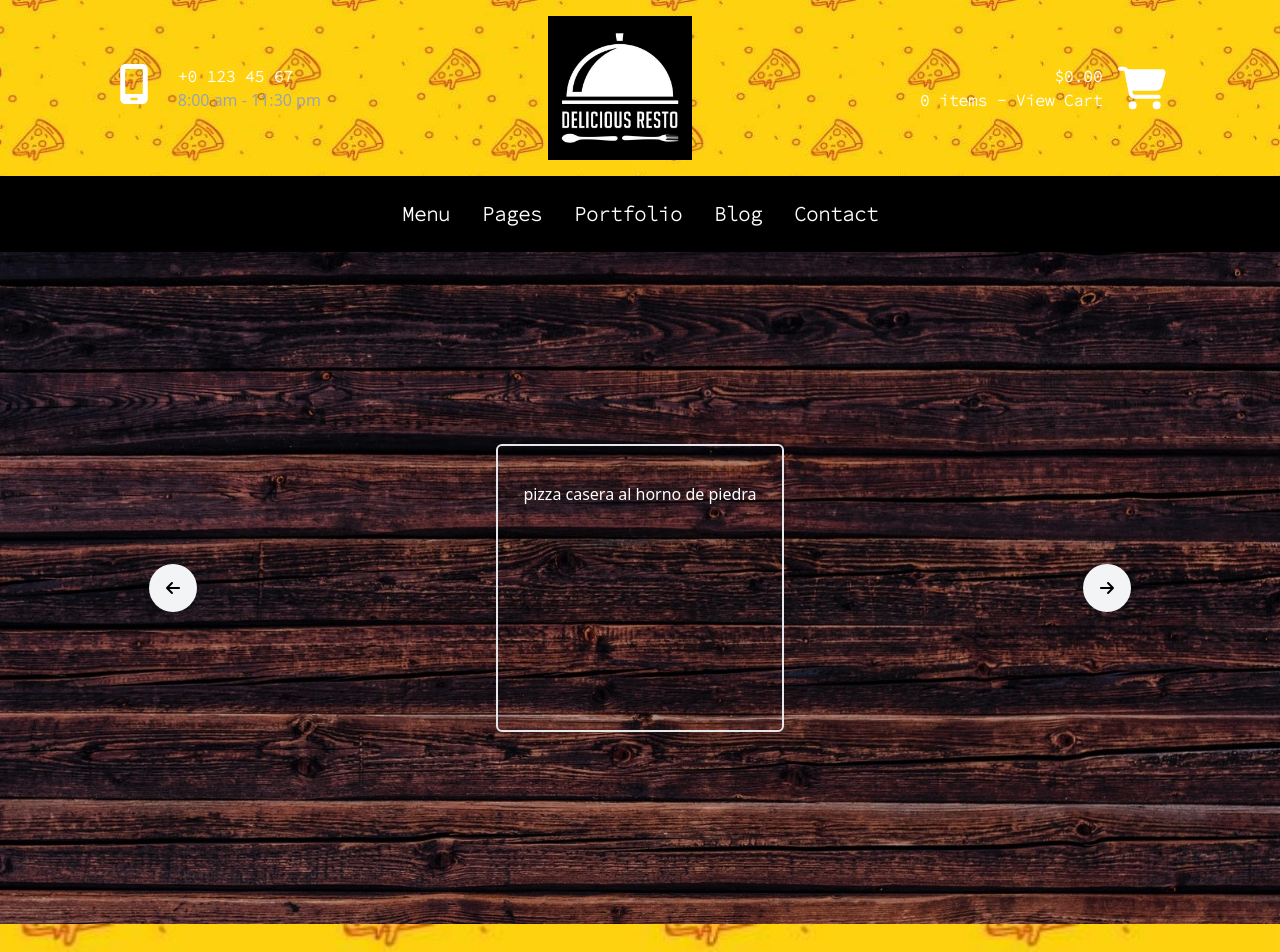
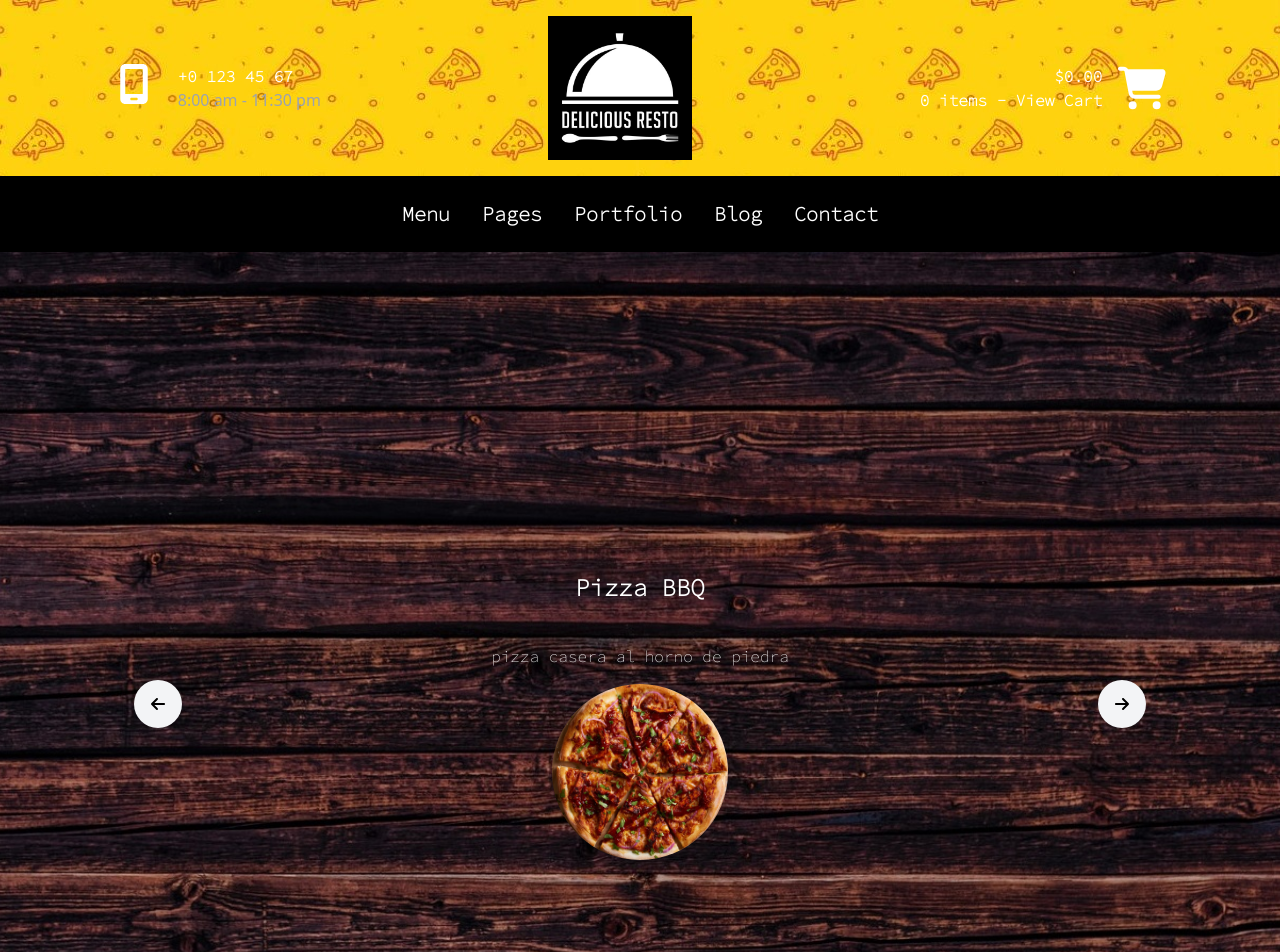
Before and after one commit to davodo88/template-3, a Next.js app: page / in a window 1280 px wide. Shown: the top 952 px of the page. Built offline with nearby package versions, Linux system fonts and the light colour scheme.

Commit message:
slide function

```diff
--- a/components/pizza.tsx
+++ b/components/pizza.tsx
@@ -33,33 +33,41 @@ import Image from 'next/image';
 
 
     return (
-      <div id="pizzas" className="flex flex-row py-24 w-screen h-auto ">
+      <div id="pizzas" className="flex flex-row py-20 w-screen h-auto ">
         <button
-         onClick={()=>counter > 0 ? setCounter(counter - 1) : null }
-          className={classNames(
-            "w-12 h-12 m-auto bg-gray-100 rounded-full"
-          )}
+          onClick={() => (counter > 0 ? setCounter(counter - 1) : null)}
+          className={classNames("w-12 h-12 m-auto bg-gray-100 rounded-full")}
         >
           <FontAwesomeIcon icon={faArrowLeft} />
         </button>
         <div
-              className={classNames("flex flex-col my-24 border-2 mx-auto w-72 h-72 rounded-md pt-3")}
-            >
+          className={classNames(
+            "flex flex-col my-44 mx-auto  rounded-md p-10"
+          )}>
           <span
             className={classNames(
-                  "flex flex-col text-center text-xl mt-2 font-medium text-white"
-                )}
-              >
-
+              "flex flex-col text-center text-2xl my-2 p-4 font-bold font-Pro text-white"
+            )}>
+            {muestras[counter].title}
           </span>
-              <span className="flex justify-center hover:underline decoration-white text-white my-4">
+          <span className="flex justify-center font-Pro text-white my-4">
             {muestras[counter].text}
           </span>
-
+          <div className="w-44 h-44 m-auto">
+            <Image
+              src={muestras[counter].src}
+              width={400}
+              height={400}
+              alt={muestras[counter].title}
+              className="rounded-full m-2"
+            />
+          </div>
         </div>
 
         <button
-          onClick={()=>counter < samples - 1 ? setCounter(counter + 1) : null }
+          onClick={() =>
+            counter < samples - 1 ? setCounter(counter + 1) : null
+          }
           className="w-12 h-12 m-auto bg-gray-100 rounded-full"
         >
           <FontAwesomeIcon icon={faArrowRight} />
```
Lines whose indentation alone changed are shown as unchanged.
